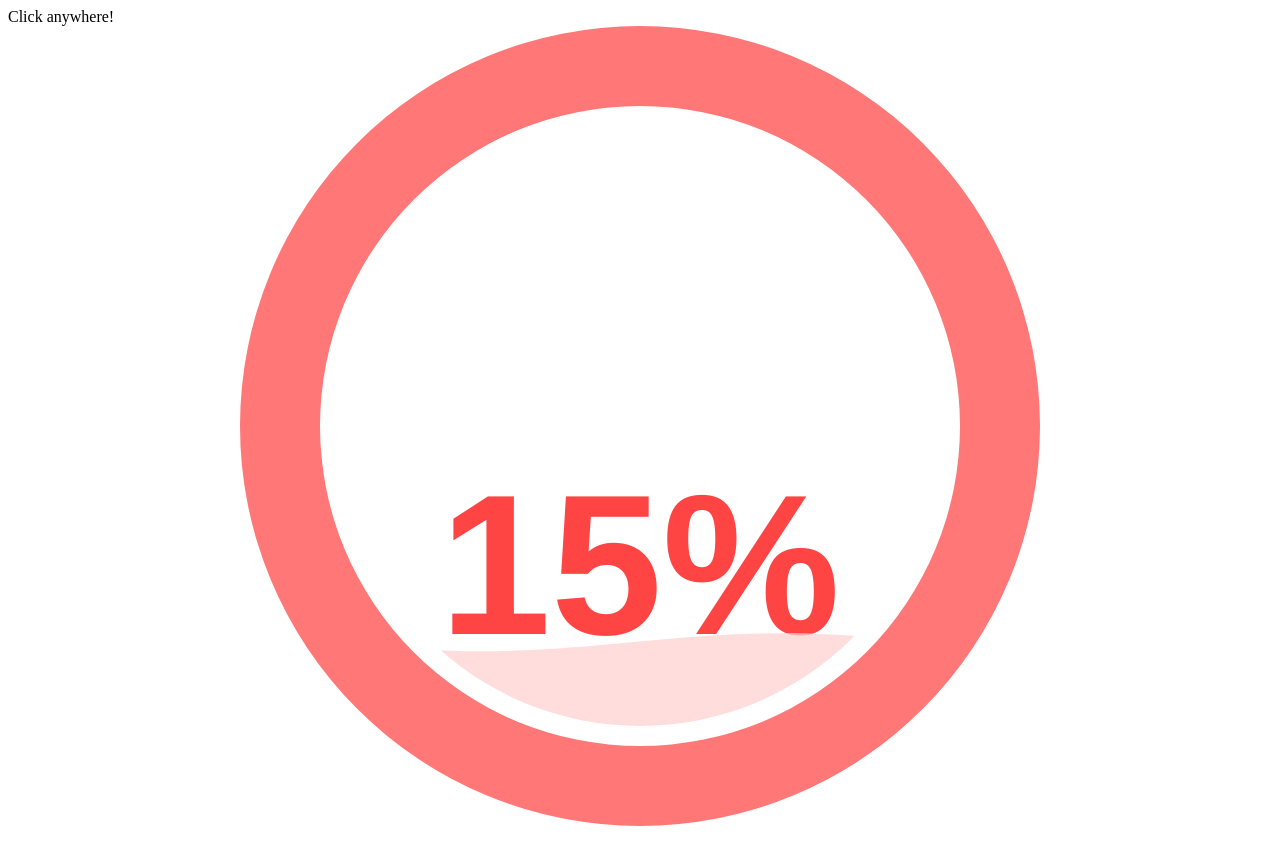
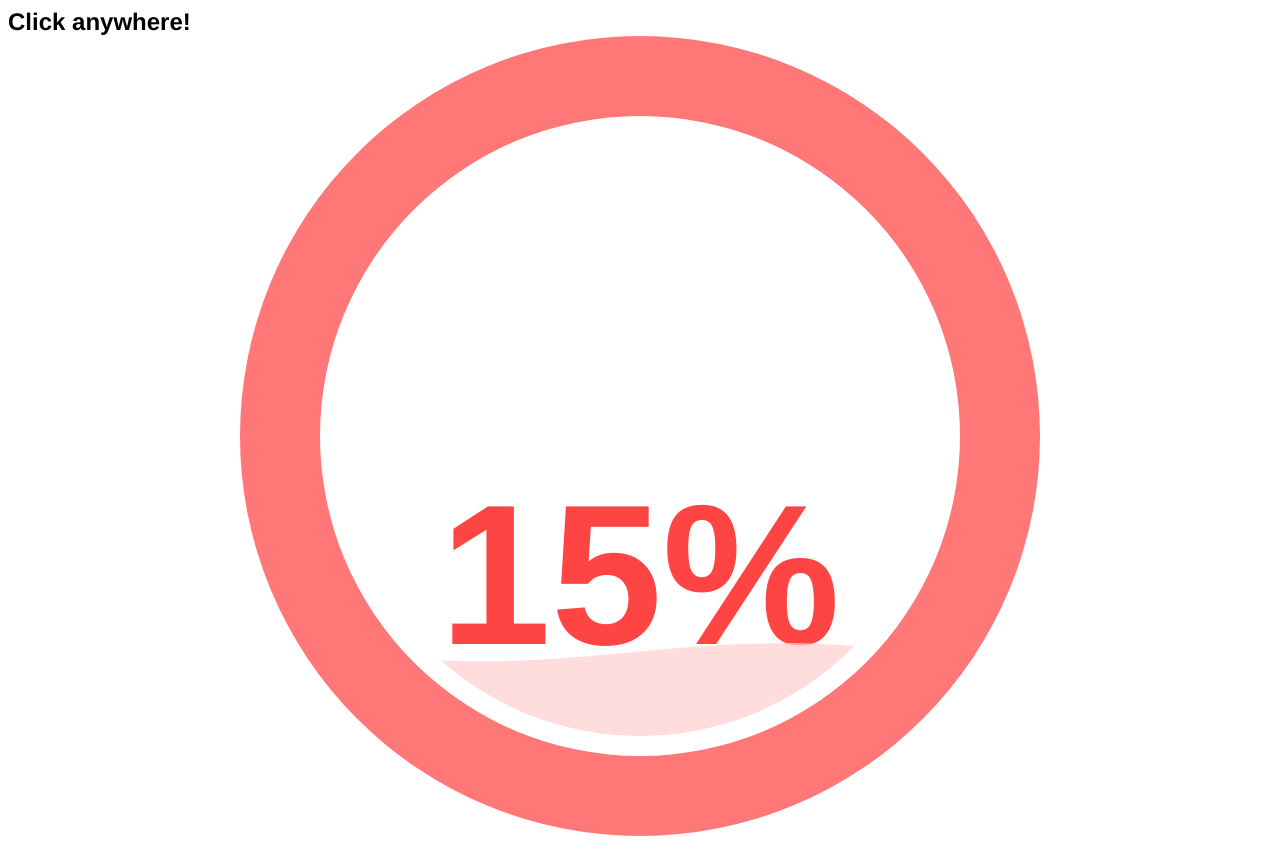
Before and after one commit to minahan/minahan.github.io, a plain HTML site: page sexuality/D3liquid.html in a window 1280 px wide. Drawn offline with nearby package versions, Linux system fonts and the light colour scheme.

Commit message:
added styling

```diff
--- a/sexuality/D3liquid.html
+++ b/sexuality/D3liquid.html
@@ -7,6 +7,11 @@
     <script src="liquidFillGauge.js" language="JavaScript"></script>
     <style>
         .liquidFillGaugeText { font-family: Helvetica; font-weight: bold; }
+        div {
+          font-size: 18pt;
+          font-family: Helvetica;
+          font-weight: bold
+        }
     </style>
 </head>
 <body>
```
